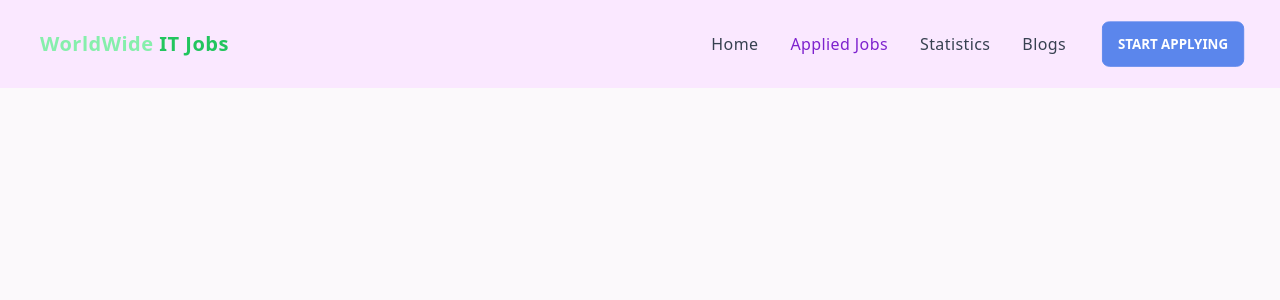
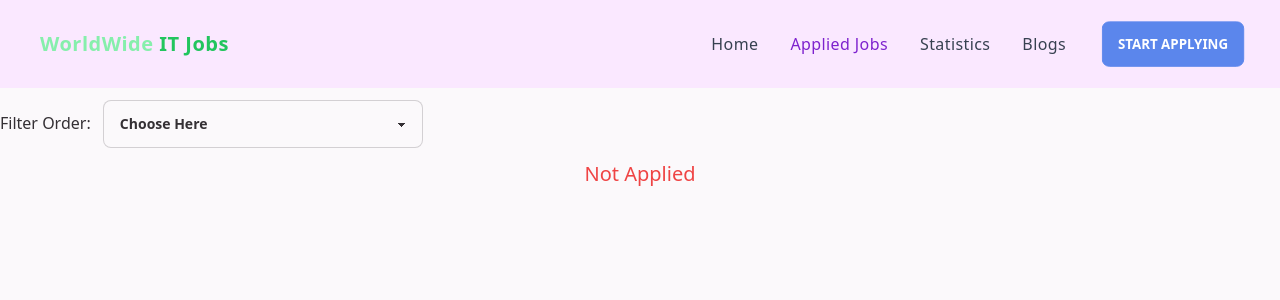
Before and after one commit to ForhadRoben/career-hub9, a React (Vite) app: page /applied_jobs in a window 1280 px wide. Shown: the top 300 px of the page. Built offline with nearby package versions, Linux system fonts and the light colour scheme.

Commit message:
filter add data to local storage section done

```diff
--- a/src/FeatureDetails.jsx
+++ b/src/FeatureDetails.jsx
@@ -5,10 +5,21 @@ import {
 } from '@heroicons/react/24/solid'
 
 
-const FeatureDetails = ({ feature }) => {
-    const jobDetails = useLoaderData();
-    console.log(jobDetails);
-    const { id, location, jobTitle, companyLogo, companyName, jobType, salary, jobDescription, jobResponsibility, educationalRequirements, experiences, phone, email, address } = jobDetails;
+const FeatureDetails = () => {
+    const feature = useLoaderData();
+    console.log(feature);
+    const { id, location, jobTitle, companyLogo, companyName, jobType, salary, jobDescription, jobResponsibility, educationalRequirements, experiences, phone, email, address } = feature;
+
+    const handleApplyNow = () => {
+        const storedData = JSON.parse(localStorage.getItem("apply"));
+        if (storedData) {
+            localStorage.setItem("apply", JSON.stringify([...storedData, feature]))
+        } else {
+            localStorage.setItem("apply", JSON.stringify([feature]))
+        }
+
+    }
+
     return (
         <div className='grid grid-cols-3 gap-4 container mx-4'>
             <div className='lg:col-span-2'>
@@ -28,7 +39,7 @@ const FeatureDetails = ({ feature }) => {
                 <p className='flex'><PhoneIcon className='w-6 h-6 text-white' /><span className='font-bold'>Phone:</span>{phone}</p>
                 <p className='flex'><AtSymbolIcon className='w-6 h-6 text-white' /><span className='font-bold'>Email:</span>{email}</p>
                 <p className='flex'><MapPinIcon className='w-6 h-6 text-white' /><span className='font-bold'>Address:</span>{address}</p>
-                <button className="btn btn-info w-40 text-white font-semibold">Apply Now</button>
+                <button onClick={handleApplyNow} className="btn btn-info w-40 text-white font-semibold">Apply Now</button>
             </div>
         </div>
     );
--- a/src/components/AppliedJobs.jsx
+++ b/src/components/AppliedJobs.jsx
@@ -1,9 +1,48 @@
-import React from 'react';
+import React, { useEffect, useState } from "react";
+import SingleFeature from "./SingleFeature";
 
 const AppliedJobs = () => {
+    const [apply, setApply] = useState([]);
+    const [filterOrder, setFilterOrder] = useState(0);
+
+    useEffect(() => {
+        const storedData = JSON.parse(localStorage.getItem("apply"));
+        if (storedData) {
+            setApply(storedData);
+            setFilterOrder(storedData);
+        }
+    }, []);
+
+    const handleFilter = (event) => {
+        const value = event.target.value;
+        // console.log(value);
+        const filterData = apply.filter((item) => item.jobType[0] == value);
+        // console.log(filterData);
+        setFilterOrder(filterData)
+    }
     return (
         <div>
 
+            <div className="my-3">
+                <label htmlFor="">Filter Order: </label>
+                <select onChange={handleFilter} className="select select-bordered w-full max-w-xs ml-2">
+                    <option disabled selected>
+                        Choose Here
+                    </option>
+                    <option value="Onsite">Onsite</option>
+                    <option value="Remote">Remote</option>
+                </select>
+            </div>
+
+            {filterOrder.length > 0 ? (
+                filterOrder?.map((feature) => (
+                    <div className="my-4">
+                        <SingleFeature feature={feature} />
+                    </div>
+                ))
+            ) : (
+                <h1 className="text-xl text-center text-red-500">Not Applied</h1>
+            )}
         </div>
     );
 };
```
